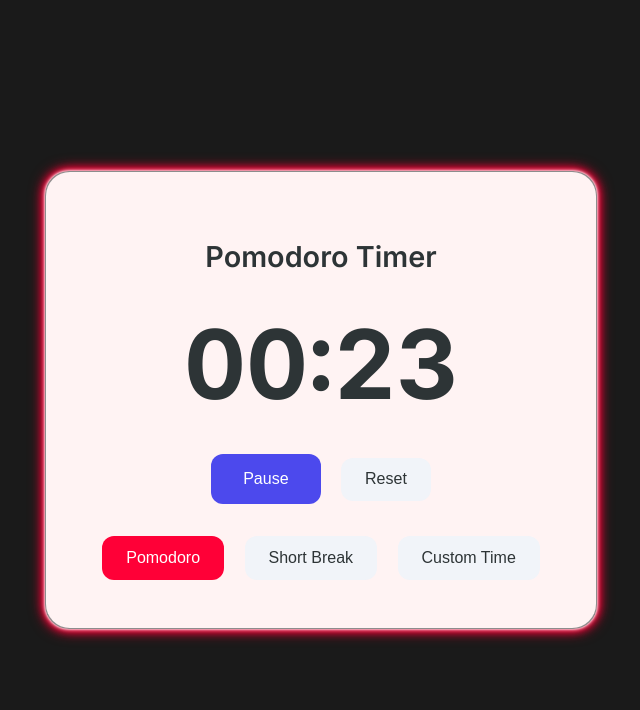
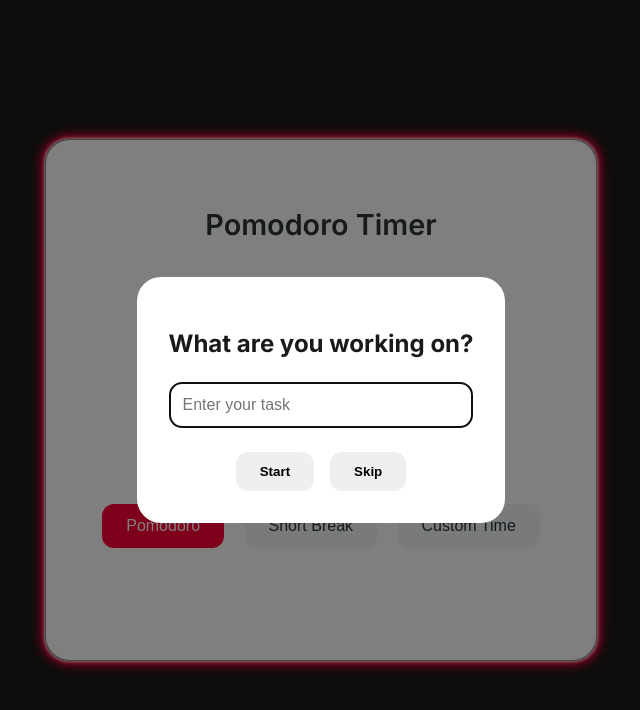
Before and after one commit to leavittm/BYOA-Pomodoro, a plain HTML site: page index.html in a window 1280 px wide. Both pictures are taken after a click on the button "Start". Shown: the whole page, without its empty margins (319-959 px from the left). Drawn offline with Linux system fonts and the light colour scheme.

Commit message:
task naming

```diff
--- a/index.html
+++ b/index.html
@@ -33,6 +33,16 @@
             </div>
         </div>
     </div>
+    <div class="task-modal" id="taskModal" style="display: none;">
+        <div class="modal-content">
+            <h2>What are you working on?</h2>
+            <input type="text" id="taskInput" placeholder="Enter your task">
+            <div class="modal-buttons">
+                <button id="confirmTask">Start</button>
+                <button id="skipTask">Skip</button>
+            </div>
+        </div>
+    </div>
     <script src="script.js"></script>
 </body>
 </html>
--- a/script.js
+++ b/script.js
@@ -35,12 +35,20 @@ class PomodoroTimer {
         this.timerId = null;
         this.isRunning = false;
 
+        // Add this after the other properties
+        this.currentTask = '';
+
         // Get DOM elements
         this.container = document.querySelector('.container');
         this.minutesDisplay = document.getElementById('minutes');
         this.secondsDisplay = document.getElementById('seconds');
         this.startButton = document.getElementById('start');
         this.resetButton = document.getElementById('reset');
+
+        // Add this after getting other DOM elements
+        this.taskDisplay = document.createElement('div');
+        this.taskDisplay.className = 'current-task';
+        this.container.insertBefore(this.taskDisplay, this.controls);
 
         // Set up mode buttons
         Object.entries(this.modes).forEach(([modeName, modeData]) => {
@@ -124,8 +132,15 @@ class PomodoroTimer {
         this.isRunning = !this.isRunning;
     }
 
-    startTimer() {
+    async startTimer() {
         if (!this.timerId) {
+            // Only prompt for task if we're starting a Pomodoro session
+            if (this.currentMode === 'pomodoro') {
+                const task = await this.promptForTask();
+                this.currentTask = task;
+                this.taskDisplay.textContent = task ? `Current Task: ${task}` : '';
+            }
+
             const startTime = this.timeLeft;
             this.timerId = setInterval(() => {
                 if (this.timeLeft > 0) {
@@ -138,7 +153,6 @@ class PomodoroTimer {
                     document.querySelector('.container').style.backgroundColor = currentColor;
                 } else {
                     this.playAlarm();
-                    // Instead of resetting, switch to the other mode
                     this.switchMode();
                 }
             }, 1000);
@@ -239,6 +253,41 @@ class PomodoroTimer {
             input.focus();
         });
     }
+
+    async promptForTask() {
+        return new Promise((resolve) => {
+            const modal = document.getElementById('taskModal');
+            const input = document.getElementById('taskInput');
+            const confirmBtn = document.getElementById('confirmTask');
+            const skipBtn = document.getElementById('skipTask');
+
+            const handleConfirm = () => {
+                const task = input.value.trim();
+                modal.style.display = 'none';
+                input.value = '';
+                cleanup();
+                resolve(task);
+            };
+
+            const handleSkip = () => {
+                modal.style.display = 'none';
+                input.value = '';
+                cleanup();
+                resolve('');
+            };
+
+            const cleanup = () => {
+                confirmBtn.removeEventListener('click', handleConfirm);
+                skipBtn.removeEventListener('click', handleSkip);
+            };
+
+            confirmBtn.addEventListener('click', handleConfirm);
+            skipBtn.addEventListener('click', handleSkip);
+
+            modal.style.display = 'flex';
+            input.focus();
+        });
+    }
 }
 
 // Initialize the timer when the page loads
--- a/styles.css
+++ b/styles.css
@@ -189,3 +189,25 @@ h1 {
     background-color: #e0e0e0;
     color: #333;
 }
+
+.task-modal {
+    position: fixed;
+    top: 0;
+    left: 0;
+    width: 100%;
+    height: 100%;
+    background-color: rgba(0, 0, 0, 0.5);
+    display: flex;
+    justify-content: center;
+    align-items: center;
+    z-index: 1000;
+}
+
+.current-task {
+    margin: 1rem 0;
+    padding: 1rem;
+    background-color: rgba(255, 255, 255, 0.1);
+    border-radius: 12px;
+    font-size: 1.1rem;
+    color: #2d3436;
+}
```
